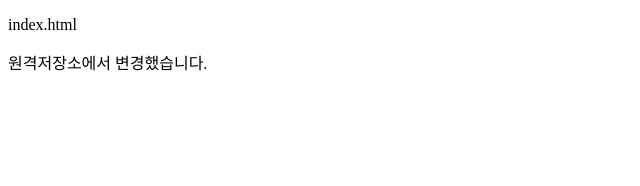
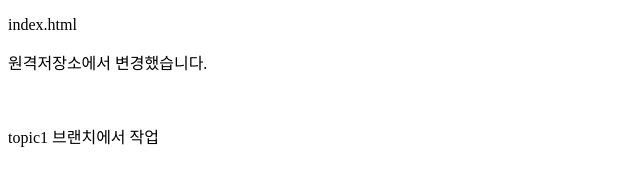
Before and after one commit to jaeyongyi/HelloProject, a plain HTML site: page index.html in a window 1280 px wide. Shown: the whole page, without its empty margins (0-640 px from the left). Drawn offline with Linux system fonts and the light colour scheme.

Commit message:
update index.html (topic1 branch)

```diff
--- a/index.html
+++ b/index.html
@@ -3,5 +3,7 @@
 <body>
 	<p> index.html </p>
 	<p> 원격저장소에서 변경했습니다. </p>
+	<br>
+	<p> topic1 브랜치에서 작업 </p>
 </body>
 </html>
```
